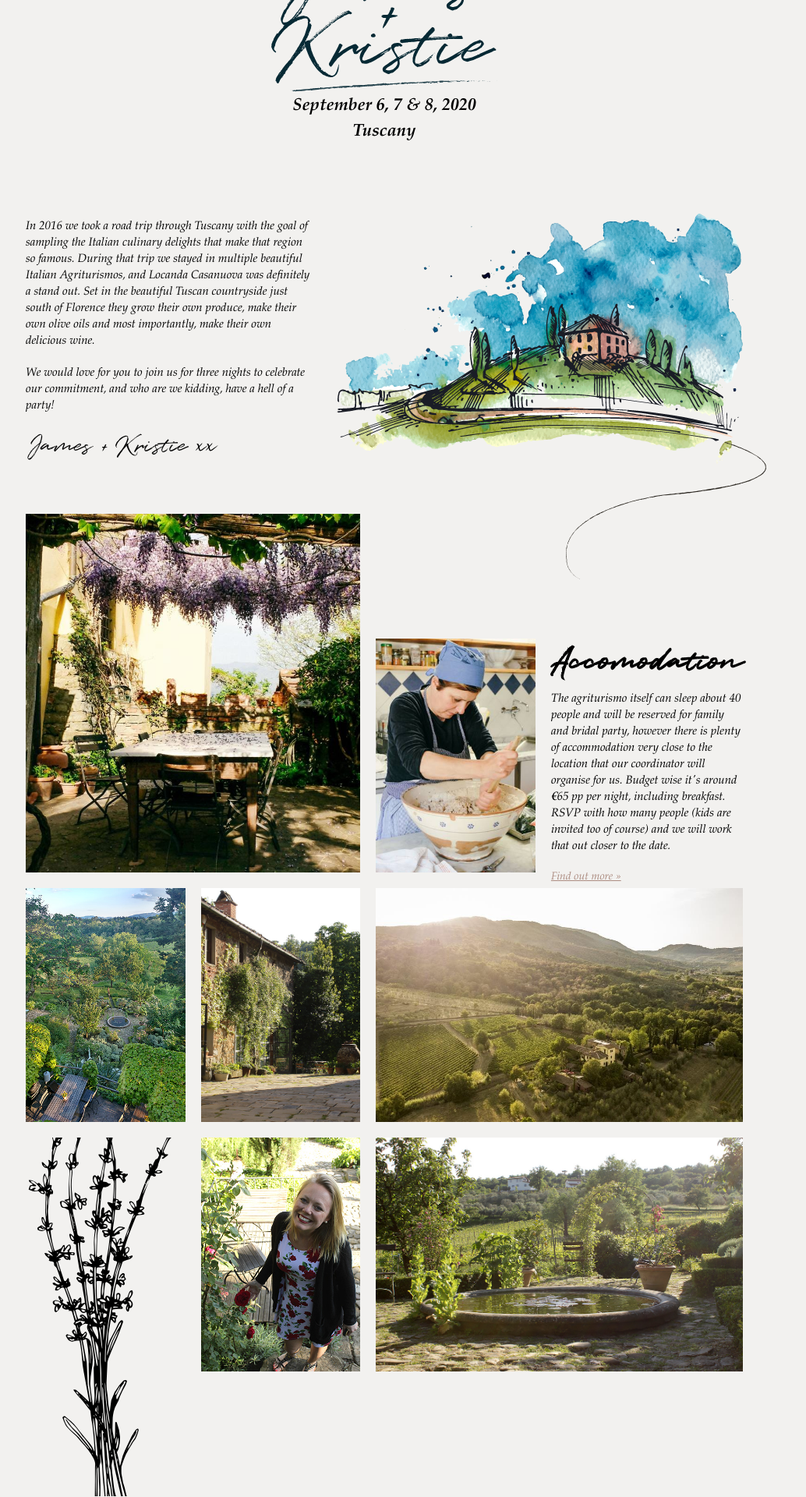
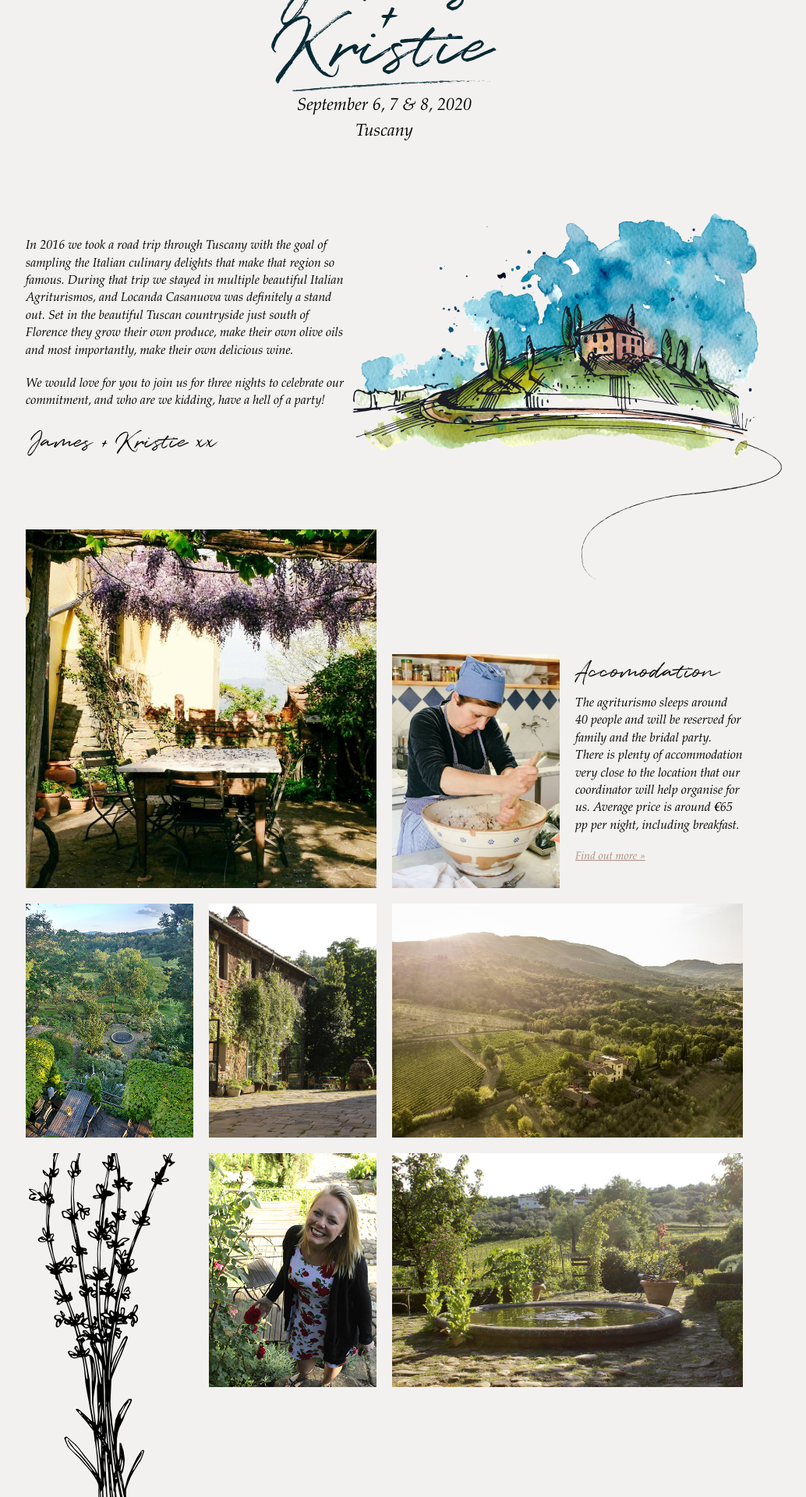
Before and after one commit to jamesthomsondev/jamesandkristie, a Vue app: page / in a window 1280 px wide. Shown: the part 220-2140 px from the top of the page at 78% size, without its empty margins (147-1181 px from the left). Built offline with nearby package versions, Linux system fonts and the light colour scheme.

Commit message:
Styling updates

```diff
--- a/src/App.vue
+++ b/src/App.vue
@@ -43,5 +43,9 @@
     text-align: center;
     color: #BDDCD3;
     background-color: #062934;
+
+    .icon-flower-hr {
+      margin-bottom: 0;
+    }
   }
 </style>
--- a/src/assets/styles/_icon.scss
+++ b/src/assets/styles/_icon.scss
@@ -11,4 +11,5 @@
 .icon-flower-hr {
   width: 180px;
   height: 30px;
+  margin-bottom: 4rem;
 }
--- a/src/assets/styles/_typography.scss
+++ b/src/assets/styles/_typography.scss
@@ -37,7 +37,7 @@
   --h5: 1rem;
   --h6: .75rem;
 
-  --p: 1.5rem;
+  --p: 1.6rem;
   --baseline: 1.4;
 
   font-size: 10px;
@@ -69,6 +69,7 @@ h4,
 h5,
 h6 {
   font-family: 'Quentin';
+  font-weight: normal;
   line-height: 1.5;
 }
 
--- a/src/components/LogoHeader.vue
+++ b/src/components/LogoHeader.vue
@@ -1,6 +1,6 @@
 <template>
   <header class="header">
-    <img class="icon icon-flower-hr" svg-inline svg-sprite src="@/assets/images/flower-hr.svg" />
+    <img class="icon icon-flower-hr" src="@/assets/images/flower-hr.svg" />
     <img class="logo" svg-inline src="@/assets/images/logo.svg" />
     <h2>
       September 6, 7 & 8, 2020
@@ -21,7 +21,11 @@
     display: flex;
     flex-direction: column;
     align-items: center;
-    margin: 8rem 0;
+    margin: 6rem 0;
+
+    @include min-sm {
+      margin: 8rem 0;
+    }
   }
 
   h2 {
@@ -34,8 +38,4 @@
   .logo {
     margin: 0 auto;
   }
-
-  .icon-flower-hr {
-    margin-bottom: 4rem;
-  }
 </style>
--- a/src/components/SectionIntro.vue
+++ b/src/components/SectionIntro.vue
@@ -30,6 +30,8 @@
   }
 
   .watercolour {
+    margin: 0 -2rem 2rem;
+
     .line {
       display: none;
     }
--- a/src/components/SectionLocation.vue
+++ b/src/components/SectionLocation.vue
@@ -9,8 +9,8 @@
     <img src="@/assets/images/gallery/7.jpg" alt="">
 
     <div class="text">
-      <h3 class="h1">Accomodation</h3>
-      <p>The agriturismo itself can sleep about 40 people and will be reserved for family and bridal party, however there is plenty of accommodation very close to the location that our coordinator will organise for us. Budget wise it's around €65 pp per night, including breakfast. RSVP with how many people (kids are invited too of course) and we will work that out closer to the date.</p>
+      <h3 class="h2">Accomodation</h3>
+      <p>The agriturismo sleeps around 40 people and will be reserved for family and the bridal party. There is plenty of accommodation very close to the location that our coordinator will help organise for us. Average price is around €65 pp per night, including breakfast.</p>
       <a class="link" href="https://casanuova.info/" target="_blank">Find out more &raquo;</a>
     </div>
 
@@ -32,7 +32,26 @@
     width: 100%;
   }
 
+  .illustration {
+    .flowers,
+    .line {
+      display: none;
+    }
+  }
+
+  .text {
+    margin-top: 2rem;
+    margin-bottom: 4rem;
+  }
+
   @include min-sm {
+    .illustration {
+      .flowers,
+      .line {
+        display: block;
+      }
+    }
+
     .gallery {
       display: grid;
       grid-template-columns: repeat(4, 1fr);
@@ -45,6 +64,9 @@
       grid-column-end: 4;
       grid-row-start: 2;
       grid-row-end: 4;
+
+      margin-top: 0;
+      margin-bottom: 0;
     }
 
     .illustration {
--- a/src/components/SectionRsvp.vue
+++ b/src/components/SectionRsvp.vue
@@ -1,5 +1,7 @@
 <template>
   <section>
+    <img class="icon icon-flower-hr" src="@/assets/images/flower-hr.svg" />
+
     <div class="header" v-if="isSuccess">
       <div class="heading">Thanks for RSVPing</div>
       <p>We look forward to seeing you there!</p>
@@ -198,6 +200,16 @@
 </script>
 
 <style scoped lang="scss">
+
+  .icon-flower-hr {
+    display: block;
+    margin: 0 auto 6rem auto;
+
+    @include min-sm {
+      display: none;
+    }
+  }
+
   .header {
     margin: 0 1rem;
     text-align: center;
```
Also changed, not shown: src/assets/styles/_scaffold.scss (line endings or trailing spaces).
